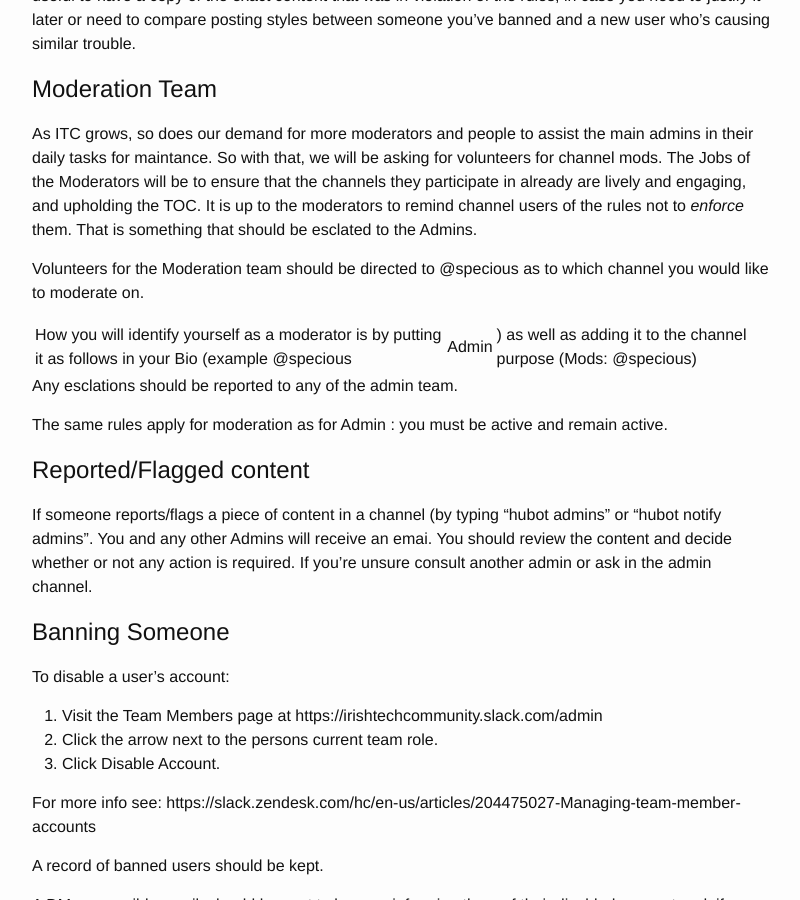
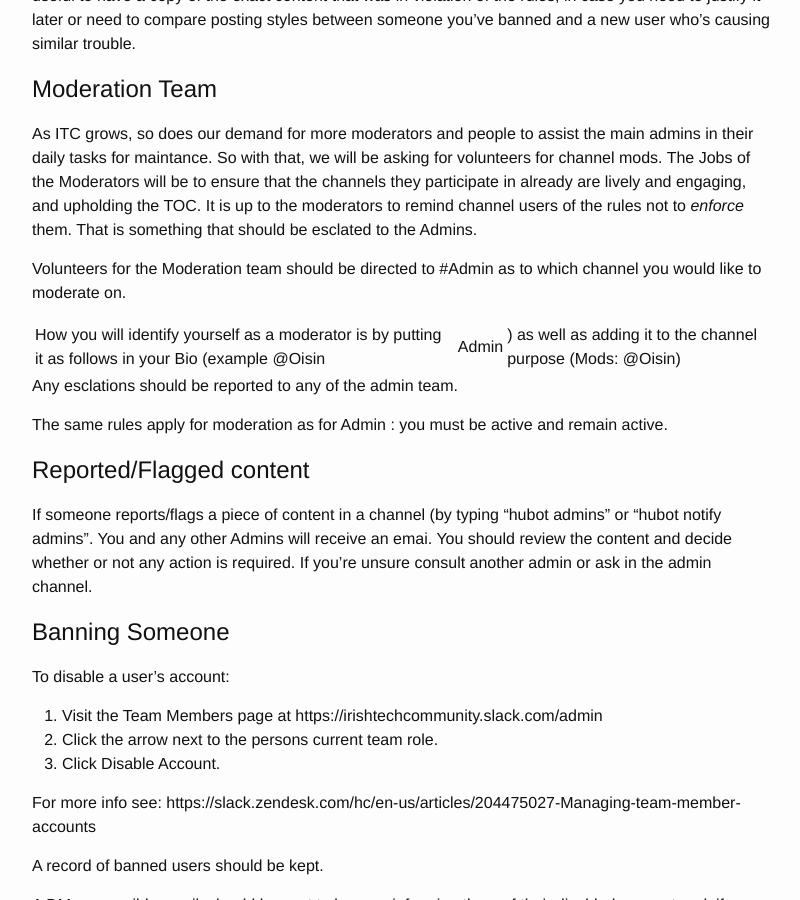
Before and after one commit to IrishTechCommunity/irishtechcommunity.github.io, a Jekyll site: the page built from adminguide.md, in a window 1280 px wide and 900 px high, scrolled down 1948 px. Shown: the whole window, without its empty margins (238-1038 px from the left). Built offline with Jekyll 4.4.1, drawn with Linux system fonts in a browser that asks for light colours.

Commit message:
Removed "Specious" from admin pages

```diff
--- a/adminguide.md
+++ b/adminguide.md
@@ -40,9 +40,9 @@ If you are deleting a user's post, it may be wise to take a screen shot first, b
 
 As ITC grows, so does our demand for more moderators and people to assist the main admins in their daily tasks for maintance. So with that, we will be asking for volunteers for channel mods. The Jobs of the Moderators will be to ensure that the channels they participate in already are lively and engaging, and upholding the TOC. It is up to the moderators to remind channel users of the rules not to *enforce* them. That is something that should be esclated to the Admins.
 
-Volunteers for the Moderation team should be directed to @specious as to which channel you would like to moderate on.
+Volunteers for the Moderation team should be directed to #Admin as to which channel you would like to moderate on.
 
-How you will identify yourself as a moderator is by putting it as follows in your Bio (example @specious |Admin|) as well as adding it to the channel purpose (Mods: @specious)
+How you will identify yourself as a moderator is by putting it as follows in your Bio (example @Oisin |Admin|) as well as adding it to the channel purpose (Mods: @Oisin)
 
 Any esclations should be reported to any of the admin team.
 
```
